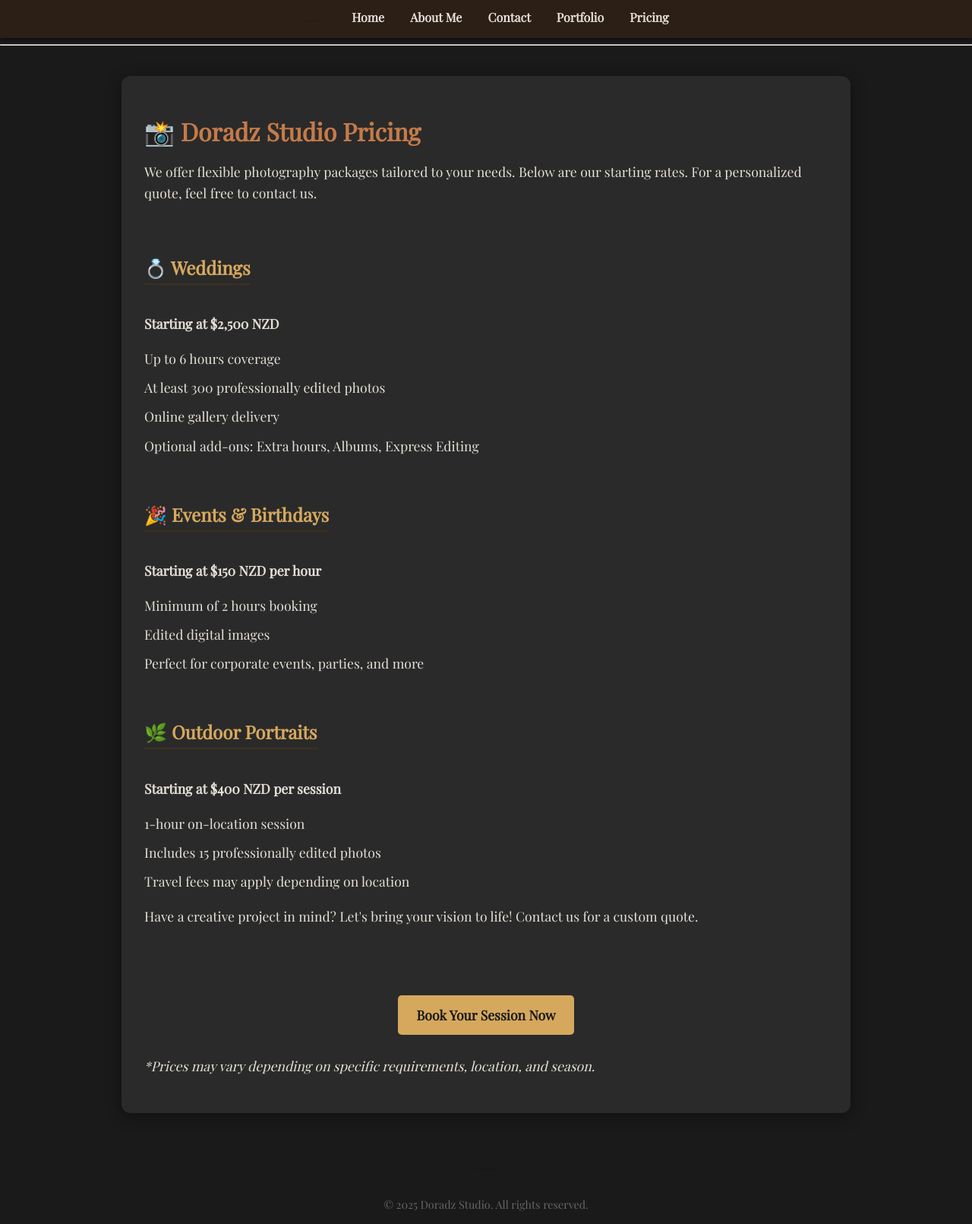
After one commit to Doradz22/mkdir, a Flask app: page /pricing in a window 1280 px wide. The commit adds this page. Shown: the whole page at 76% size. Run offline with Flask 3, Linux system fonts and the light colour scheme.

Commit message:
Pricing
no pricing tab, added pricing html. Added book now connected to contact-client page.

```diff
--- a/app.py
+++ b/app.py
@@ -144,6 +144,11 @@ def all_portfolio():
     return render_template('all_portfolio.html')
 
 
+@app.route('/pricing')
+def pricing():
+    return render_template('pricing.html')
+
+
 
 
 if __name__ == '__main__':
--- a/static/styles.css
+++ b/static/styles.css
@@ -161,7 +161,18 @@ body {
 
   .btn:hover {
     background-color: #f4f1ee;
+    color: #000;   /* Still dark on hover */
   }
+
+
+  a.btn {
+    color: #1a1a1a !important;
+  }
+
+  a.btn:hover {
+    color: #000 !important;
+  }
+
 
 
   .contact-options {
@@ -234,3 +245,13 @@ body {
     background-color: #f4f1ee;
     color: #000;
   }
+
+  a:link, a:visited {
+    color: inherit;   /* Para kunin niya yung color ng parent (like nav) */
+    text-decoration: none;
+}
+
+
+  a:hover {
+    color: #555;     /* Slightly lighter on hover */
+  }
--- a/templates/base.html
+++ b/templates/base.html
@@ -31,6 +31,8 @@
         <a href="/aboutme">About Me</a>
         <a href="/contactinfo">Contact</a>
         <a href="/portfolio">Portfolio</a>
+        <a href="/pricing">Pricing</a>
+
       </nav>
 
 <hr>
--- /dev/null
+++ b/templates/pricing.html
@@ -0,0 +1,47 @@
+{% extends "base.html" %}
+
+{% block content %}
+  <h1>📸 Doradz Studio Pricing</h1>
+  <p>We offer flexible photography packages tailored to your needs. Below are our starting rates. For a personalized quote, feel free to <a href="/contactinfo">contact us</a>.</p>
+
+  <section>
+    <h2>💍 Weddings</h2>
+    <p><strong>Starting at $2,500 NZD</strong></p>
+    <ul>
+      <li>Up to 6 hours coverage</li>
+      <li>At least 300 professionally edited photos</li>
+      <li>Online gallery delivery</li>
+      <li>Optional add-ons: Extra hours, Albums, Express Editing</li>
+    </ul>
+  </section>
+
+  <section>
+    <h2>🎉 Events & Birthdays</h2>
+    <p><strong>Starting at $150 NZD per hour</strong></p>
+    <ul>
+      <li>Minimum of 2 hours booking</li>
+      <li>Edited digital images</li>
+      <li>Perfect for corporate events, parties, and more</li>
+    </ul>
+  </section>
+
+  <section>
+    <h2>🌿 Outdoor Portraits</h2>
+    <p><strong>Starting at $400 NZD per session</strong></p>
+    <ul>
+      <li>1-hour on-location session</li>
+      <li>Includes 15 professionally edited photos</li>
+      <li>Travel fees may apply depending on location</li>
+    </ul>
+  </section>
+
+  <p>Have a creative project in mind? Let's bring your vision to life! Contact us for a custom quote.</p>
+
+
+  <p style="text-align:center; margin-top: 80px;">
+    <a href="/contactinfo/client" class="btn">Book Your Session Now</a>
+ </p>
+
+
+  <p><em>*Prices may vary depending on specific requirements, location, and season.</em></p>
+{% endblock %}
```
